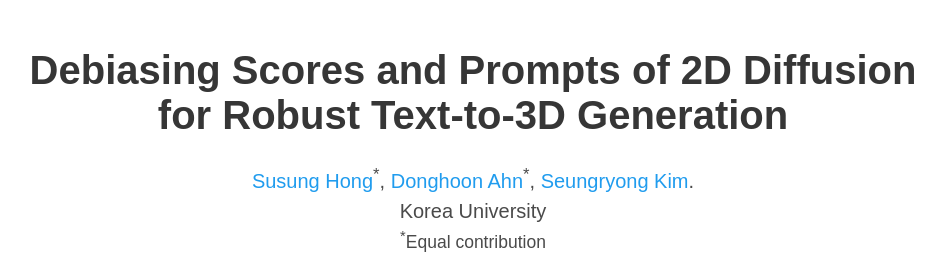
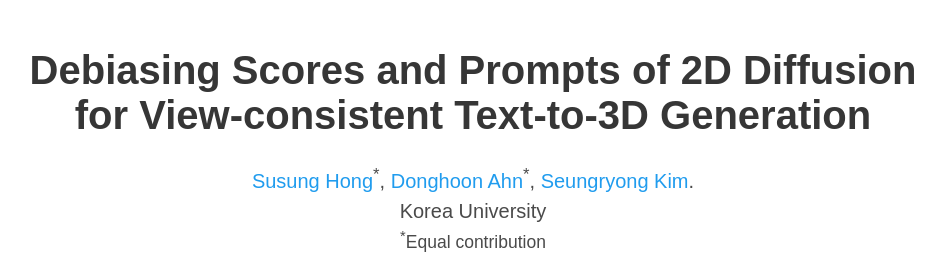
Before and after one commit to SusungHong/Debiased-Score-Distillation-Sampling, a plain HTML site: page index.html in a window 1280 px wide. Shown: the top 253 px of the page, without its empty margins (167-1112 px from the left). Drawn offline with nearby package versions, Linux system fonts and the light colour scheme; some icons are missing; a web font is replaced by a local one.

Commit message:
Update index.html

```diff
--- a/index.html
+++ b/index.html
@@ -53,7 +53,7 @@
     <div class="container is-max-desktop">
       <div class="columns is-centered">
         <div class="column has-text-centered">
-          <h1 class="title is-2 publication-title">Debiasing Scores and Prompts of 2D Diffusion <br>for Robust Text-to-3D Generation</h1>
+          <h1 class="title is-2 publication-title">Debiasing Scores and Prompts of 2D Diffusion <br>for View-consistent Text-to-3D Generation</h1>
           <div class="is-size-5 publication-authors">
             <span class="author-block">
               <a href="https://susunghong.github.io">Susung Hong</a><sup>*</sup>,</span>
```
